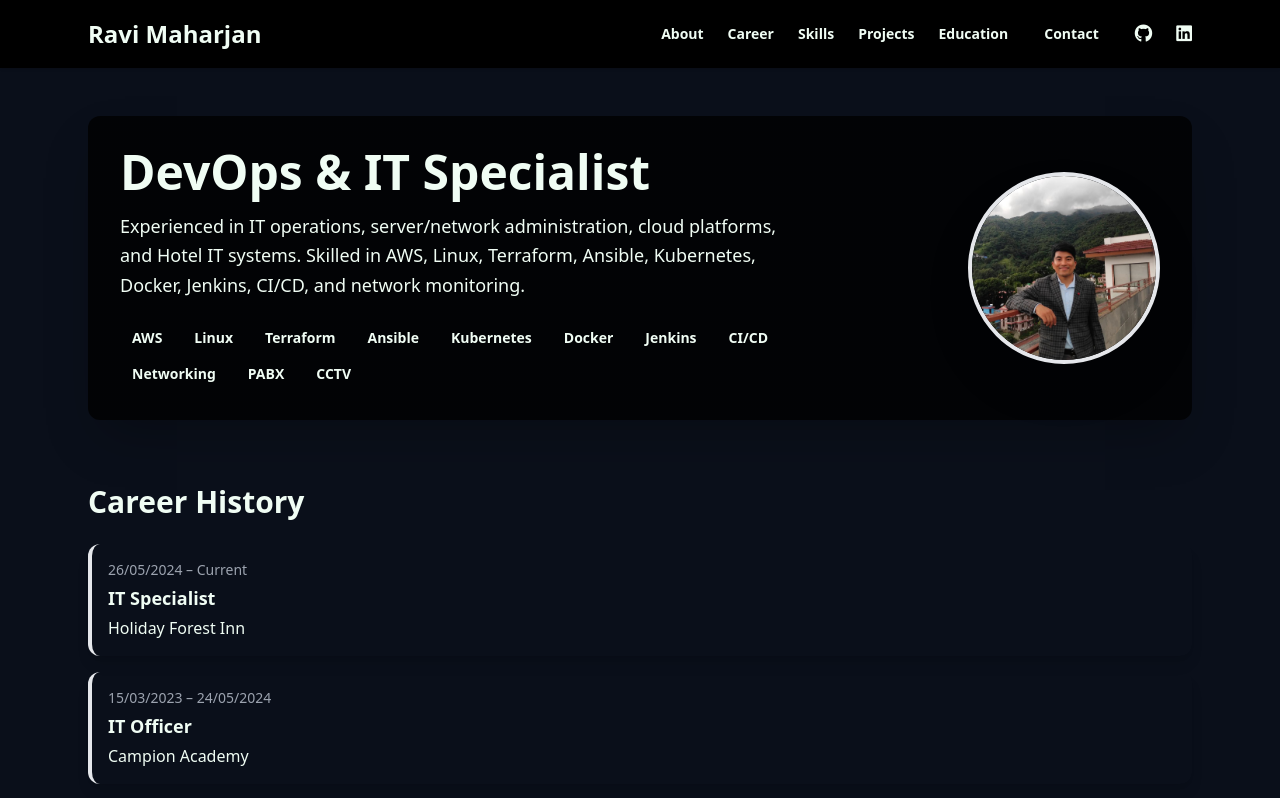
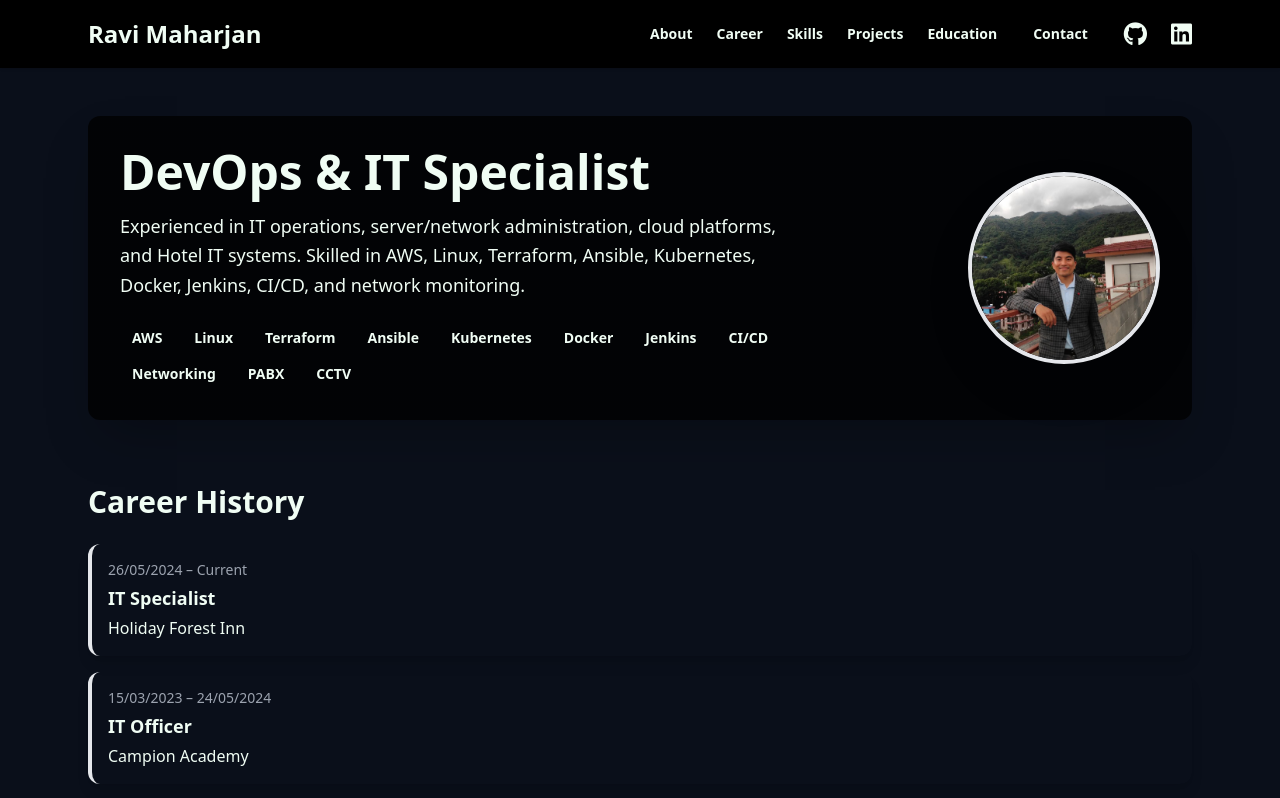
Before and after one commit to robbiemhzn/docker_static_website, a plain HTML site: page index.html in a window 1280 px wide. Shown: the top 798 px of the page. Drawn offline with nearby package versions, Linux system fonts and the light colour scheme.

Commit message:
Update index.html

```diff
--- a/index.html
+++ b/index.html
@@ -32,11 +32,12 @@
         <a href="#projects" class="hover:text-accent-color">Projects</a>
         <a href="#education" class="hover:text-accent-color">Education</a>
         <a href="#contact" class="px-3 py-2 bg-primary-color text-secondary-color rounded hover:bg-accent-color">Contact</a>
-        <a href="https://github.com/robbiemhzn" target="_blank" class="text-text-color hover:text-accent-color">
-          <i class="fab fa-github text-lg"></i>
+        <!-- Bigger GitHub and LinkedIn icons -->
+        <a href="https://github.com/robbiemhzn" target="_blank" class="text-text-color hover:text-accent-color text-2xl">
+          <i class="fab fa-github"></i>
         </a>
-        <a href="https://www.linkedin.com/in/robbiemhzn/" target="_blank" class="text-text-color hover:text-accent-color">
-          <i class="fab fa-linkedin text-lg"></i>
+        <a href="https://www.linkedin.com/in/robbiemhzn/" target="_blank" class="text-text-color hover:text-accent-color text-2xl">
+          <i class="fab fa-linkedin"></i>
         </a>
       </nav>
     </div>
```
